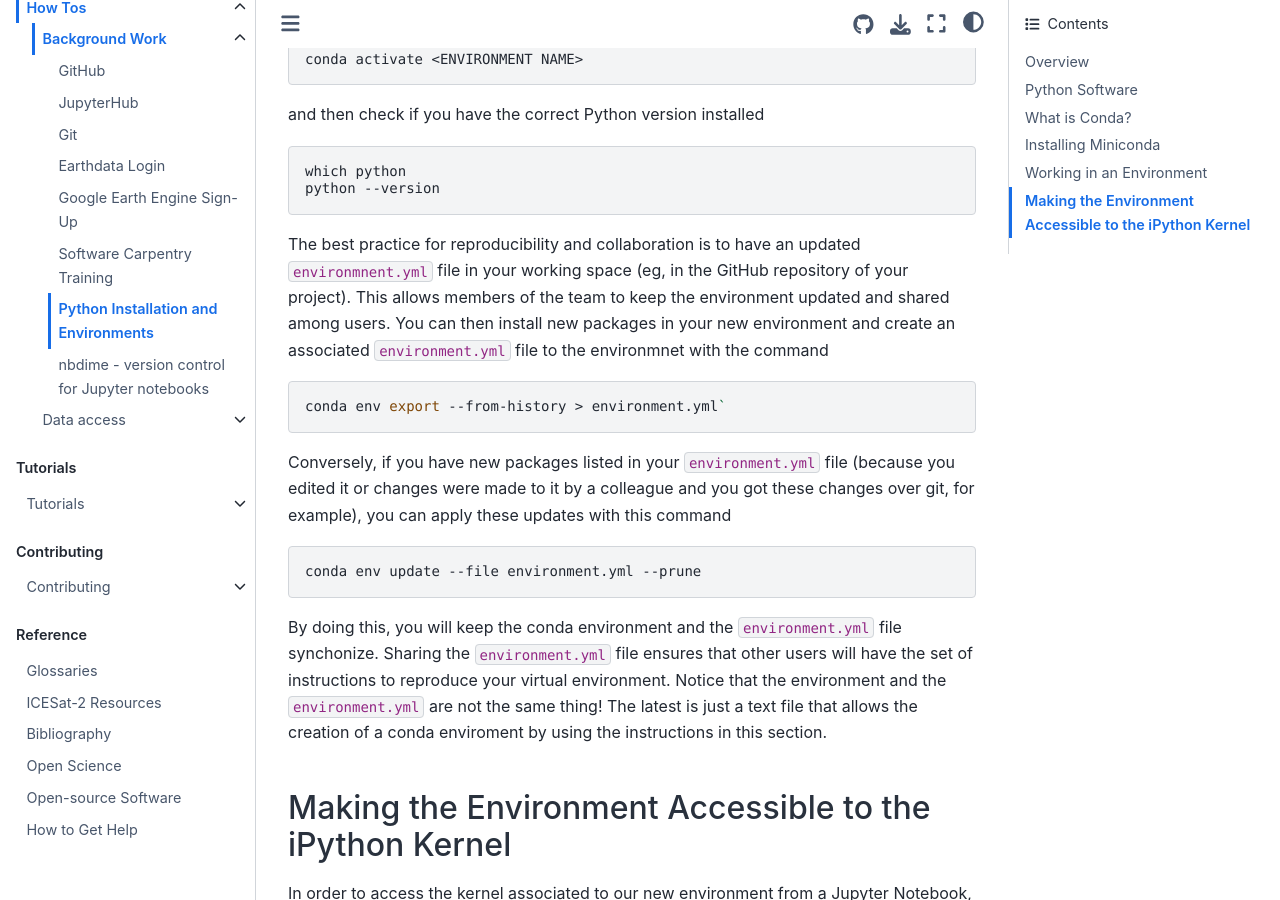
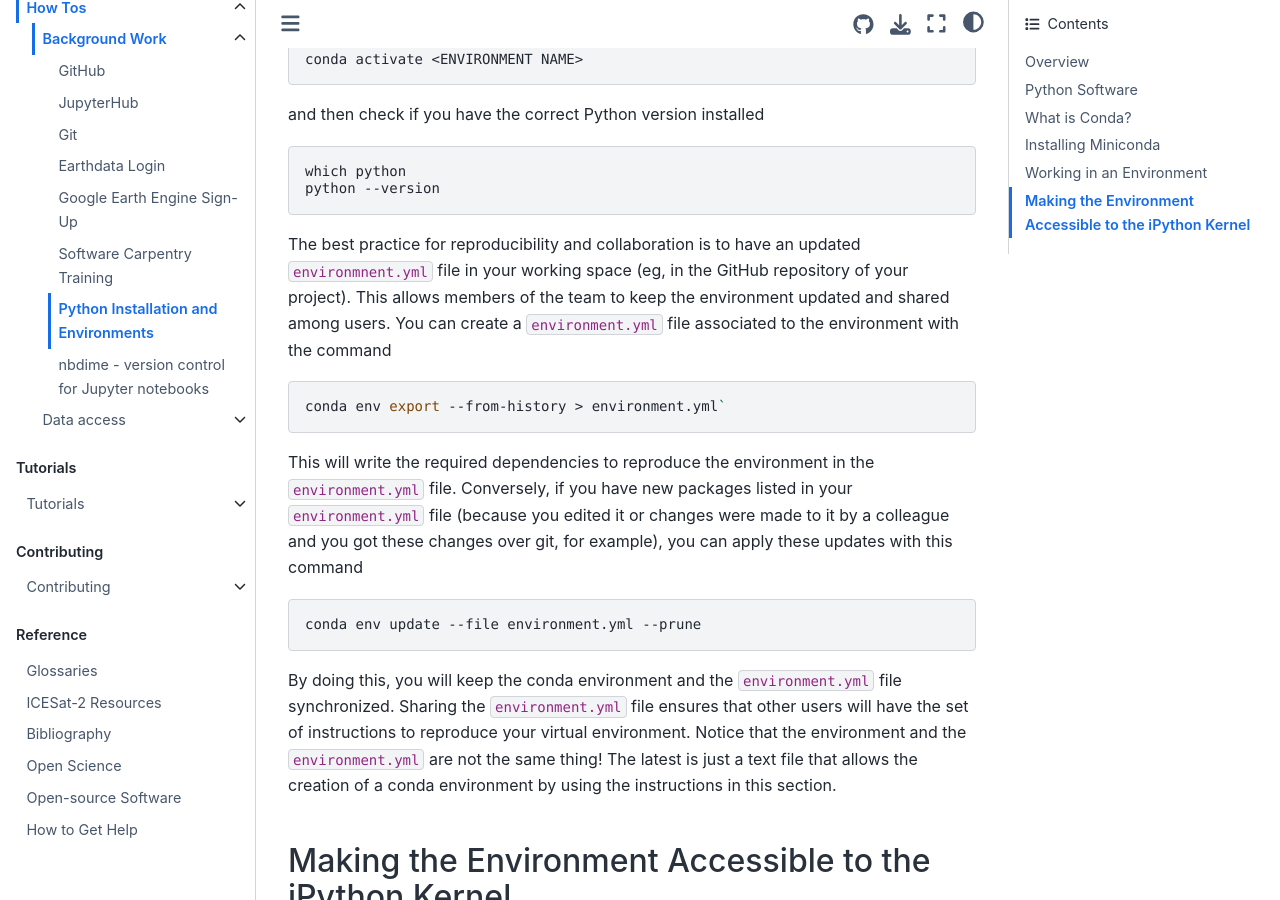
Before and after one commit to CryoInTheCloud/CryoCloudWebsite, a Jupyter Book: the page built from book/how_tos/background/python.md, in a window 1280 px wide and 900 px high, scrolled down 4147 px. Built offline with Jupyter Book 1.0.4 settings and Sphinx 7.4.7 and the Sphinx Book theme 1.1.4, drawn with Linux system fonts in a browser that asks for light colours; pages that are not in the unit, such as notebooks, are missing from menus; some of the changed text lies outside the part shown.

Commit message:
grammar check

`````diff
--- a/book/how_tos/background/python.md
+++ b/book/how_tos/background/python.md
@@ -98,7 +98,7 @@ This will indicates to conda that all the new environments have to live inside `
 ````
 
 You can now create a new environment with `conda`.
-If you are just starting to work in a new project or want to test something, you can create an environmnet from scratch with
+If you are just starting to work in a new project or want to test something, you can create an environment from scratch with
 ```bash
 conda env create --name <ENVIRONMENT NAME> python=3.9
 ```
@@ -121,18 +121,19 @@ python --version
 
 The best practice for reproducibility and collaboration is to have an updated `environmnent.yml` file in your working space (eg, in the GitHub repository of your project).
 This allows members of the team to keep the environment updated and shared among users.
-You can then install new packages in your new environment and create an associated `environment.yml` file to the environmnet with the command
+You can create a `environment.yml` file associated to the environment with the command
 ```bash
 conda env export --from-history > environment.yml`
 ```
+This will write the required dependencies to reproduce the environment in the `environment.yml` file.
 Conversely, if you have new packages listed in your `environment.yml` file (because you edited it or changes were made to it by a colleague and you got these changes over git, for example), you can apply these updates with this command
 ```bash
 conda env update --file environment.yml --prune
 ```
-By doing this, you will keep the conda environment and the `environment.yml` file synchonize.
+By doing this, you will keep the conda environment and the `environment.yml` file synchronized.
 Sharing the `environment.yml` file ensures that other users will have the set of instructions to reproduce your virtual environment.
 Notice that the environment and the `environment.yml` are not the same thing! The latest is just a text file that allows the creation
-of a conda enviroment by using the instructions in this section.
+of a conda environment by using the instructions in this section.
 
 ## Making the Environment Accessible to the iPython Kernel
 
`````
